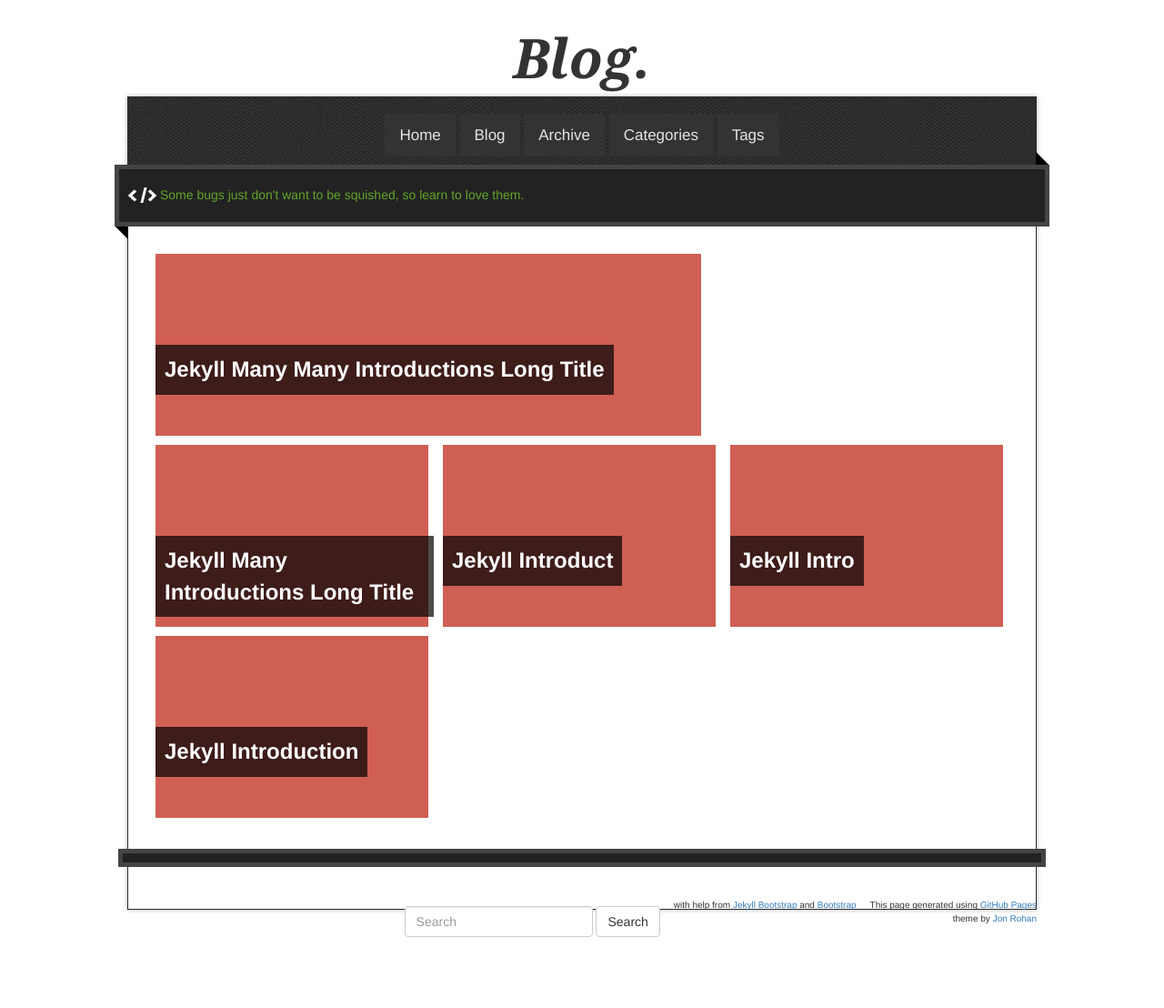
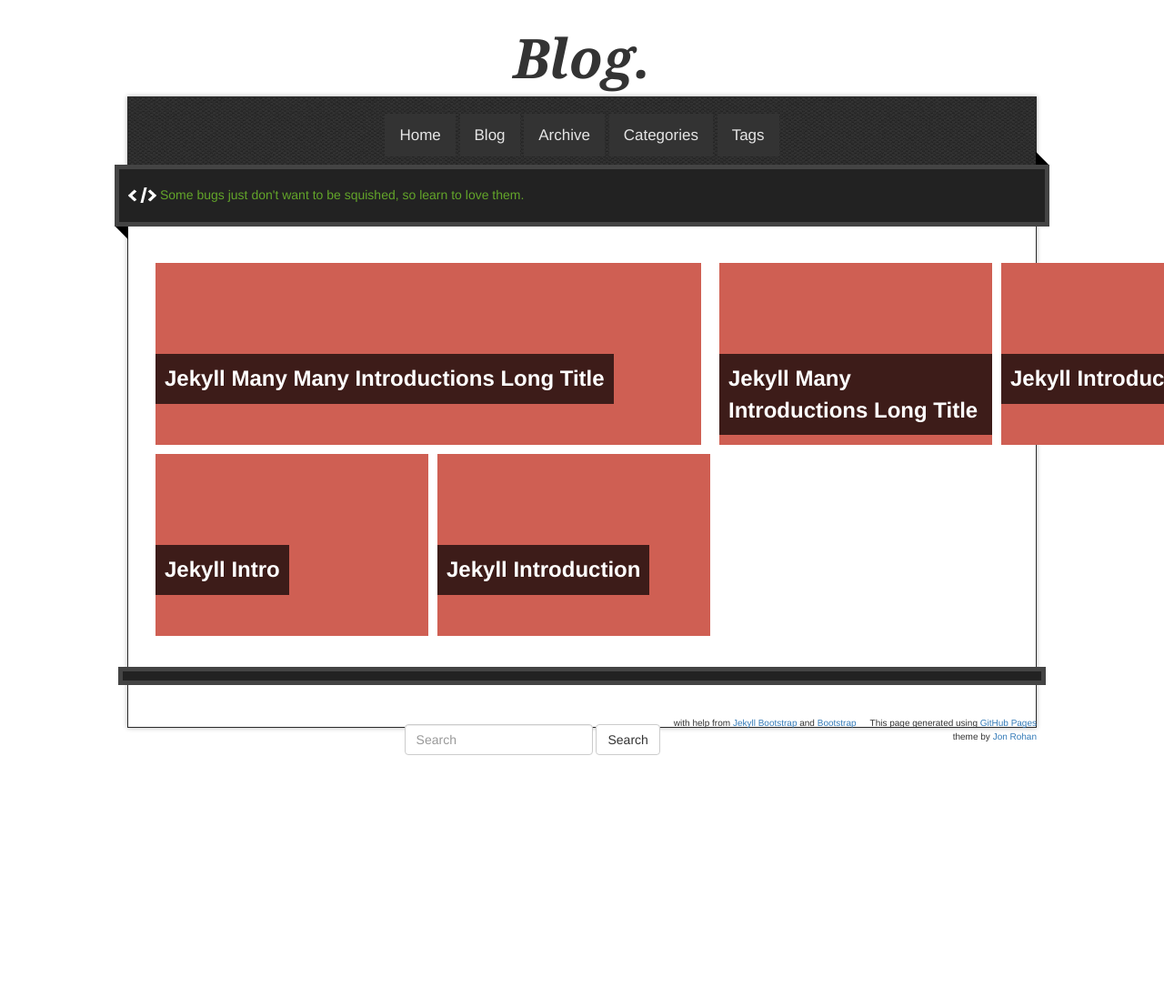
Before and after one commit to rdgain/rdgain.github.io, a Jekyll site: the page built from blog.md, in a window 1280 px wide. Shown: the whole page at 91% size. Built offline with Jekyll 4.4.1, drawn with Linux system fonts in a browser that asks for light colours; nearby versions of some CDN libraries; library files that are not in the unit come from our copies; comment, search, counter and statistics services are not loaded; after the commit the page ends 908 px from its top, so only the background shows below that.

Commit message:
maybe this

```diff
--- a/_includes/themes/bootstrap-3/blogindex.html
+++ b/_includes/themes/bootstrap-3/blogindex.html
@@ -76,7 +76,7 @@
 				  {% assign posts_collate = site.posts %}
 			      {% for post in posts_collate %}
 					  {% assign count = posts_collate.size | modulo: 3 %}
-					  {% assign offset = forloop.index0 + count %}
+					  {% assign offset = forloop.index + count %}
 					  {% assign moduloindex = offset | modulo: 3 %}
 
 					  {% if moduloindex == 1 %}
```
